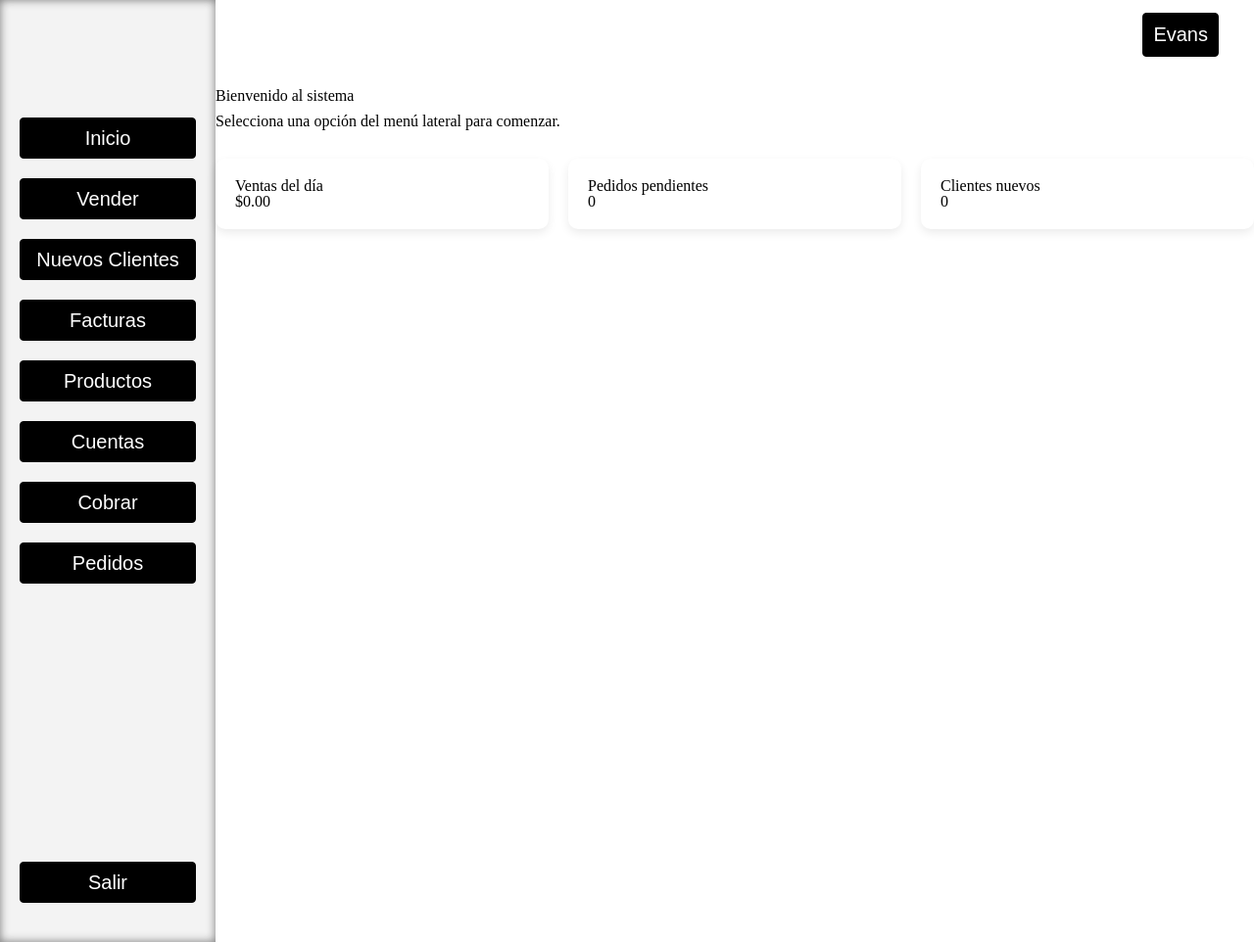
After one commit to EG49/Bar, a Flask app: page /inicio in a window 1280 px wide. The commit adds this page. Shown: the whole page at 98% size. Run offline with Flask 3, Linux system fonts and the light colour scheme; some web fonts are replaced.

Commit message:
Hrefs con flask

```diff
--- a/templates/base.html
+++ b/templates/base.html
@@ -6,8 +6,8 @@
   <link rel="preconnect" href="https://fonts.googleapis.com">
   <link rel="preconnect" href="https://fonts.gstatic.com" crossorigin>
   <link href="https://fonts.googleapis.com/css2?family=Inter:ital,opsz,wght@0,14..32,100..900;1,14..32,100..900&family=Nata+Sans:wght@100..900&display=swap" rel="stylesheet">
-  <link rel="stylesheet" href="reset.css">
-  <link rel="stylesheet" href="style.css">
+  <link rel="stylesheet" href="{{ url_for('static', filename='css/reset.css') }}">
+  <link rel="stylesheet" href="{{ url_for('static', filename='css/style.css') }}">
 
 </head>
 <body>
@@ -22,26 +22,28 @@
       <a href="/productos" class="botonNegro">Productos</a>
       <a href="/cuentas" class="botonNegro">Cuentas</a>
       <a href="/cobrar" class="botonNegro">Cobrar</a>
-      <a href="/pedidos"class="botonNegro">Pedidos</a>
-      </br></br></br></br>
-      <a href="/login"class="botonNegro botonSalir" >Salir</a>
+      <a href="/pedidos" class="botonNegro">Pedidos</a>
+      <br><br><br><br>
+      <a href="{{ url_for('login') }}" class="botonNegro botonSalir">Salir</a>
 
     </nav>
   </aside>
+
+  <!-- Contenedor principal -->
   <div class="app">
+
     <header class="topbar">
       <button class="botonNegro">
         {{ user.nombre if user else "Usuario" }}
       </button>
     </header>
+
+    <main class="content">
+      {% block content %}{% endblock %}
+    </main>
+
   </div>
 
-  <!-- Contenido principal -->
-  <main class="content">
-    {% block content %}{% endblock %}
-  </main>
+</body>
 
-
-
-</body>
 </html>
--- /dev/null
+++ b/templates/inicio.html
@@ -0,0 +1,31 @@
+{% extends "base.html" %}
+
+{% block title %}Inicio - Bar{% endblock %}
+
+{% block content %}
+
+<div class="dashboard">
+  <h1>Bienvenido al sistema</h1>
+  <p>Selecciona una opción del menú lateral para comenzar.</p>
+
+  <div class="cards">
+
+    <div class="card">
+      <h3>Ventas del día</h3>
+      <p>$0.00</p>
+    </div>
+
+    <div class="card">
+      <h3>Pedidos pendientes</h3>
+      <p>0</p>
+    </div>
+
+    <div class="card">
+      <h3>Clientes nuevos</h3>
+      <p>0</p>
+    </div>
+
+  </div>
+</div>
+
+{% endblock %}
```
Also changed, not shown: templates/login.html (+9 -10 lines).
